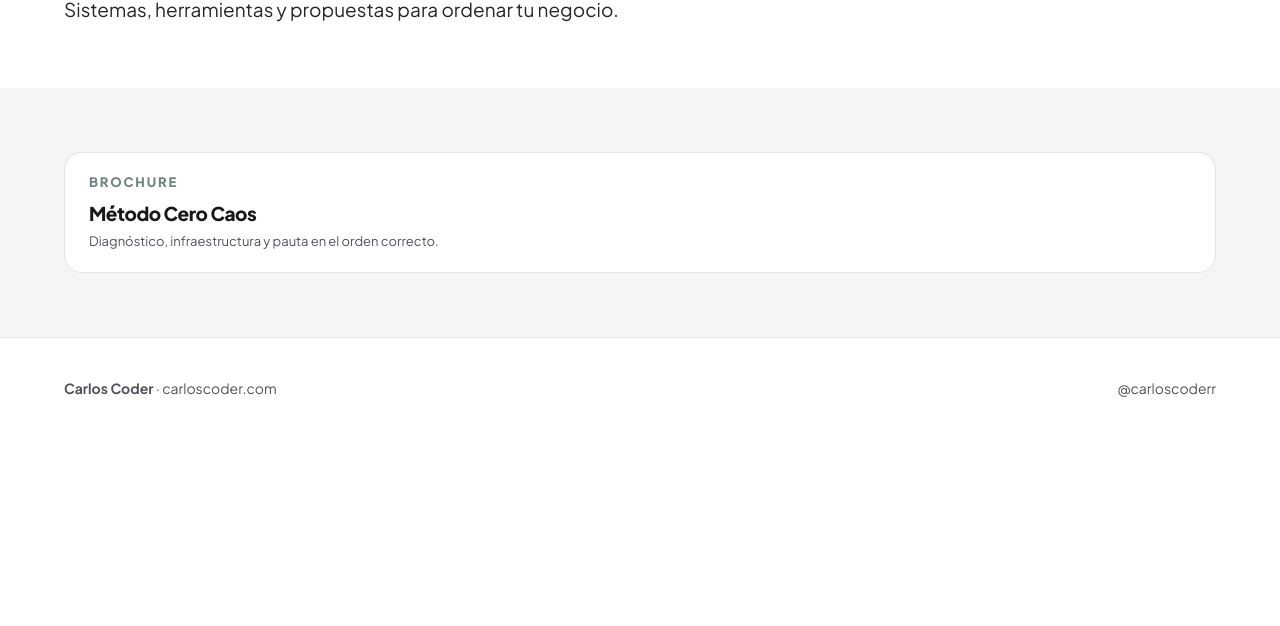
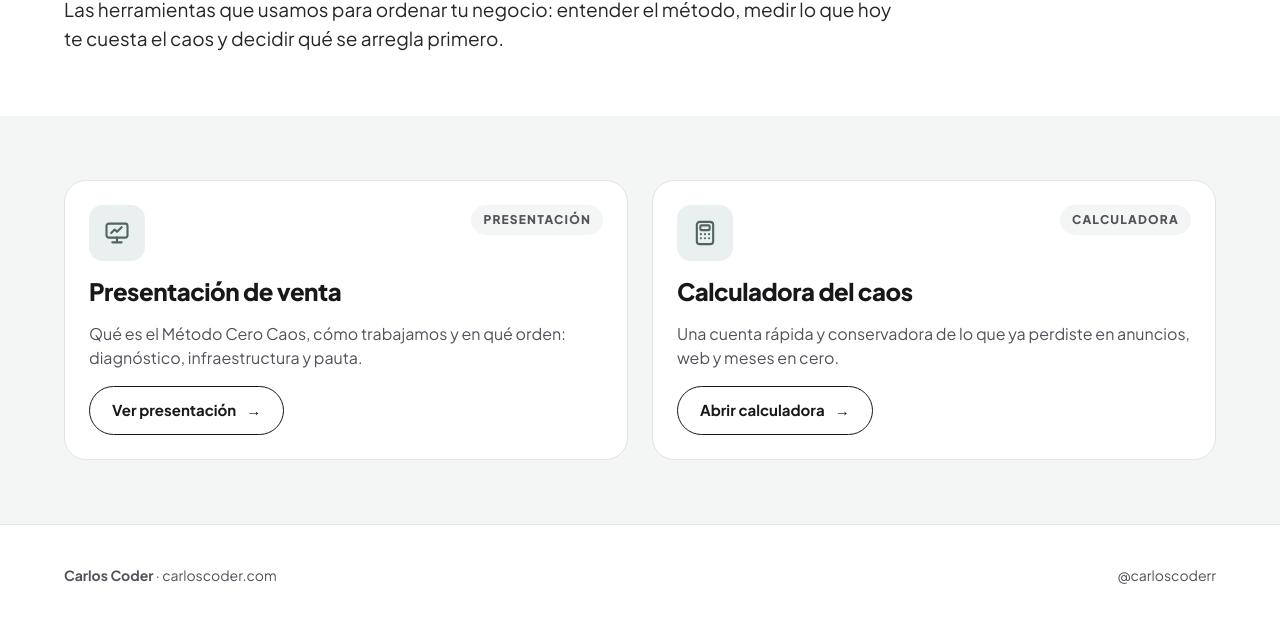
Before and after one commit to CarlosCoderr/carloscoderwebsite, a plain HTML site: page index.html in a window 1280 px wide. Shown: the part 239-865 px from the top of the page. Before the commit the page ends 800 px from the top, so only its background shows below. Drawn offline with Linux system fonts and the light colour scheme.

Commit message:
Rediseña la página principal con tarjetas de recursos
Título y descripción generales, y una tarjeta por recurso (presentación de
venta y calculadora del caos) con icono, etiqueta, descripción y botón con
efecto de relleno al pasar el mouse; toda la tarjeta enlaza al recurso.

Co-Authored-By: Claude Sonnet 5.5 <noreply@anthropic.com>

```diff
--- a/index.html
+++ b/index.html
@@ -3,14 +3,47 @@
 <head>
 <meta charset="utf-8">
 <meta name="viewport" content="width=device-width, initial-scale=1, viewport-fit=cover">
-<title>Carlos Coder · Proyectos</title>
-<meta name="description" content="Proyectos y herramientas de Carlos Coder.">
+<title>Carlos Coder · Recursos</title>
+<meta name="description" content="Recursos del Método Cero Caos: presentación de venta y calculadora del caos.">
 <link rel="icon" href="assets/img/carlos-coder.svg" type="image/svg+xml">
 <link rel="preconnect" href="https://fonts.googleapis.com">
 <link rel="preconnect" href="https://fonts.gstatic.com" crossorigin>
 <link href="https://fonts.googleapis.com/css2?family=Plus+Jakarta+Sans:wght@400;500;600;700;800&display=swap" rel="stylesheet">
 <link rel="stylesheet" href="assets/css/main.css">
 <script src="assets/js/core.js" defer></script>
+<style>
+@layer page{
+  /* tarjetas de recursos */
+  .resources{display:grid;gap:var(--space-3);grid-template-columns:repeat(auto-fit,minmax(min(100%,20rem),1fr))}
+  .res{position:relative;display:flex;flex-direction:column;gap:var(--space-2);padding:var(--space-3);border:1px solid var(--line);border-radius:var(--radius-l);background:var(--bg);transition:transform .45s var(--ease),box-shadow .45s var(--ease),border-color .3s}
+  .res:hover,.res:focus-within{transform:translateY(-4px);border-color:var(--ink);box-shadow:var(--shadow-m)}
+
+  .res-top{display:flex;justify-content:space-between;align-items:flex-start;gap:var(--space-2)}
+  .res-icon{display:grid;place-items:center;width:56px;height:56px;border-radius:var(--radius-s);background:var(--sage-bg);color:var(--sage-d);transition:background .35s var(--ease),color .35s,transform .45s var(--ease)}
+  .res-icon svg{width:28px;height:28px}
+  .res:hover .res-icon,.res:focus-within .res-icon{background:var(--ink);color:var(--bg);transform:rotate(-6deg) scale(1.05)}
+  .res-tag{font-size:12px;font-weight:800;letter-spacing:.1em;text-transform:uppercase;color:var(--muted);background:var(--tint);padding:6px 12px;border-radius:var(--radius-pill)}
+
+  .res h2{margin:0;font-size:var(--step-1);letter-spacing:-.02em;line-height:1.2}
+  .res p{color:var(--muted);line-height:1.5}
+
+  /* botón: la flecha avanza y el fondo se rellena al pasar el mouse */
+  .res-btn{margin-top:auto;align-self:flex-start;display:inline-flex;align-items:center;gap:10px;padding:12px 22px;border:1.5px solid var(--ink);border-radius:var(--radius-pill);font-weight:700;font-size:15px;color:var(--ink);text-decoration:none;background:linear-gradient(var(--ink),var(--ink)) no-repeat left center / 0% 100%;transition:background-size .45s var(--ease),color .35s var(--ease)}
+  .res-btn .arrow{transition:transform .45s var(--ease)}
+  .res:hover .res-btn,.res-btn:focus-visible{color:var(--bg);background-size:100% 100%}
+  .res:hover .res-btn .arrow,.res-btn:focus-visible .arrow{transform:translateX(4px)}
+  .res-btn:focus-visible{outline:2px solid var(--sage);outline-offset:3px}
+  /* toda la tarjeta es clicable: el enlace se extiende sobre la tarjeta */
+  .res-btn::after{content:"";position:absolute;inset:0;border-radius:var(--radius-l)}
+  .res{cursor:pointer}
+
+  @media (prefers-reduced-motion:reduce){
+    .res,.res-icon,.res-btn,.res-btn .arrow{transition:none}
+    .res:hover,.res:focus-within{transform:none}
+    .res:hover .res-icon,.res:focus-within .res-icon{transform:none}
+  }
+}
+</style>
 </head>
 <body>
 
@@ -24,19 +57,37 @@
 <main>
   <section class="section">
     <div class="container stack">
-      <p class="eyebrow">carloscoder.com</p>
-      <h1 class="page-title">Proyectos.</h1>
-      <p class="lead">Sistemas, herramientas y propuestas para ordenar tu negocio.</p>
+      <p class="eyebrow">Método Cero Caos</p>
+      <h1 class="page-title">Recursos.</h1>
+      <p class="lead">Las herramientas que usamos para ordenar tu negocio: entender el método, medir lo que hoy te cuesta el caos y decidir qué se arregla primero.</p>
     </div>
   </section>
 
   <section class="section tint-bg">
-    <div class="container grid">
-      <a class="card" href="presentacion-de-venta/" style="text-decoration:none;display:block">
-        <p class="eyebrow">Brochure</p>
-        <h3>Método Cero Caos</h3>
-        <p class="small" style="margin-top:6px">Diagnóstico, infraestructura y pauta en el orden correcto.</p>
-      </a>
+    <div class="container resources">
+      <article class="res">
+        <div class="res-top">
+          <span class="res-icon" aria-hidden="true">
+            <svg viewBox="0 0 24 24" fill="none" stroke="currentColor" stroke-width="1.8" stroke-linecap="round" stroke-linejoin="round"><rect x="3" y="4" width="18" height="12" rx="2"/><path d="M12 16v4M8 20h8M7 12l3-3 2 2 4-4"/></svg>
+          </span>
+          <span class="res-tag">Presentación</span>
+        </div>
+        <h2>Presentación de venta</h2>
+        <p>Qué es el Método Cero Caos, cómo trabajamos y en qué orden: diagnóstico, infraestructura y pauta.</p>
+        <a class="res-btn" href="presentacion-de-venta/"><span>Ver presentación</span><span class="arrow" aria-hidden="true">→</span></a>
+      </article>
+
+      <article class="res">
+        <div class="res-top">
+          <span class="res-icon" aria-hidden="true">
+            <svg viewBox="0 0 24 24" fill="none" stroke="currentColor" stroke-width="1.8" stroke-linecap="round" stroke-linejoin="round"><rect x="5" y="2.5" width="14" height="19" rx="2.5"/><rect x="8" y="5.5" width="8" height="4" rx="1"/><path d="M8.5 13h.01M12 13h.01M15.5 13h.01M8.5 16.5h.01M12 16.5h.01M15.5 16.5h.01"/></svg>
+          </span>
+          <span class="res-tag">Calculadora</span>
+        </div>
+        <h2>Calculadora del caos</h2>
+        <p>Una cuenta rápida y conservadora de lo que ya perdiste en anuncios, web y meses en cero.</p>
+        <a class="res-btn" href="calculadora-caos/"><span>Abrir calculadora</span><span class="arrow" aria-hidden="true">→</span></a>
+      </article>
     </div>
   </section>
 </main>
```
